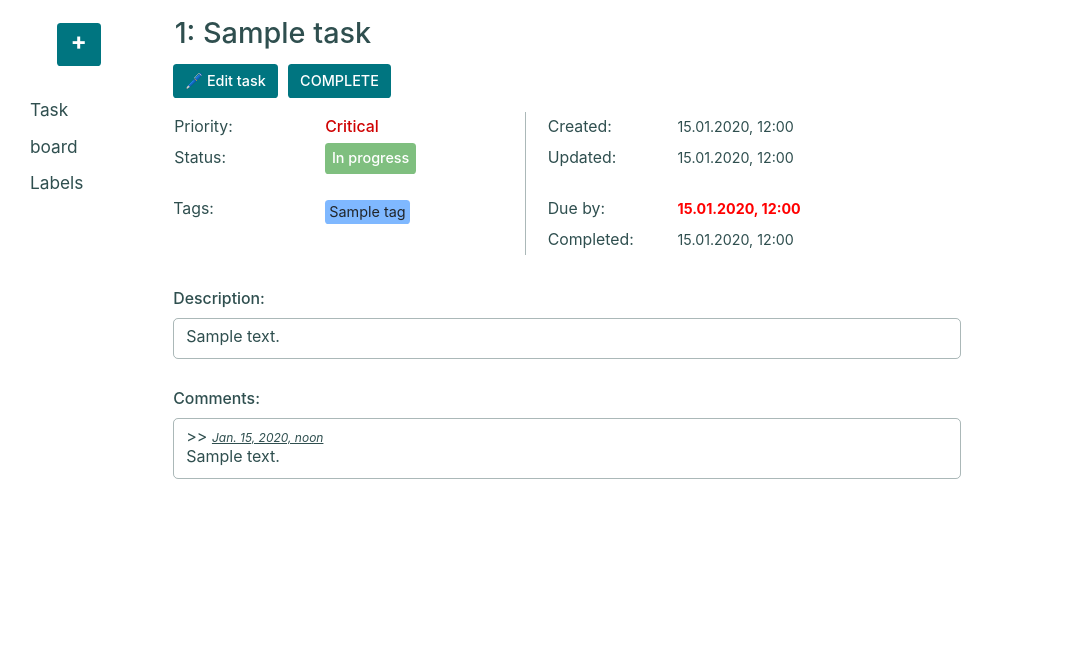
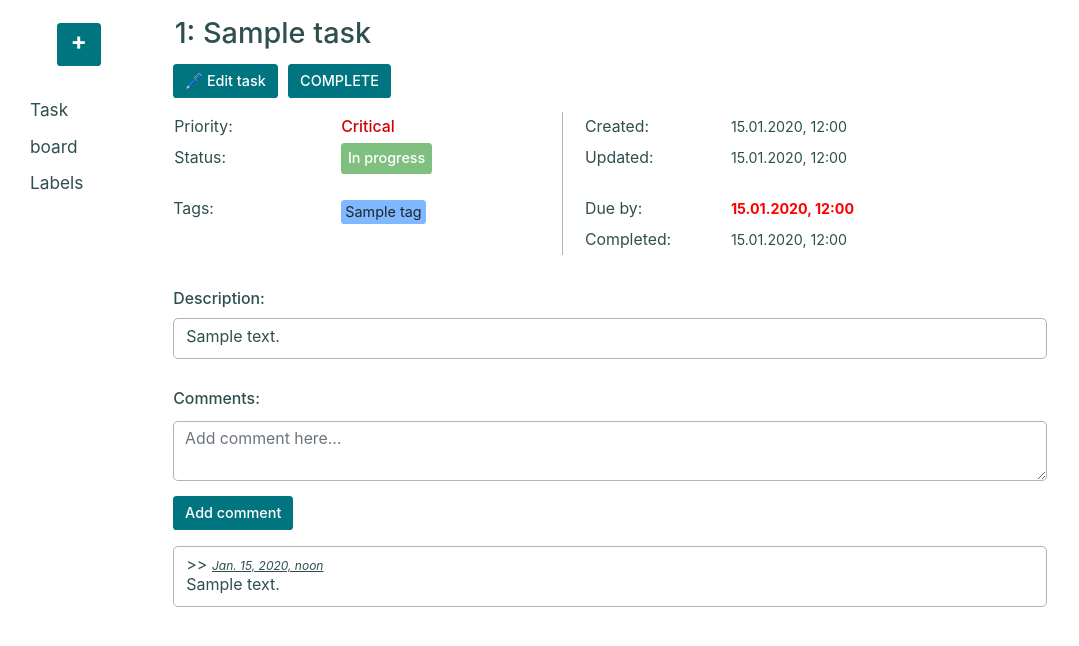
Before and after one commit to CrazyHilly/taskboard, a Django app: page /tasks/1/ in a window 1280 px wide. Shown: the top 646 px of the page, without its empty margins (0-1079 px from the left). Run offline with Django 5.2, Linux system fonts and the light colour scheme; tables that the repository leaves empty hold one stand-in row (values such as "Sample post"); some libraries are stand-ins or nearby versions.

Commit message:
Add 'Add comment' functionality

```diff
--- a/board/forms.py
+++ b/board/forms.py
@@ -1,6 +1,6 @@
-from django.forms import ModelForm, CheckboxSelectMultiple, DateTimeInput
+from django.forms import ModelForm, CheckboxSelectMultiple, DateTimeInput, Textarea
 
-from board.models import Task, Tag
+from board.models import Task, Tag, Comment
 
 
 class TaskCreateForm(ModelForm):
@@ -29,3 +29,17 @@ class TagCreateForm(ModelForm):
             available_colors.append((self.instance.color, self.instance.color))
 
         self.fields["color"].choices = available_colors
+
+
+class CommentForm(ModelForm):
+    class Meta:
+        model = Comment
+        fields = ("comment", )
+        labels = {"comment": ""}
+        widgets = {
+            "comment": Textarea(attrs={
+                "rows": 2,
+                "placeholder": "Add comment here...",
+                "class": "comment-input",
+            }),
+        }
--- a/board/views.py
+++ b/board/views.py
@@ -3,7 +3,7 @@ from django.urls import reverse_lazy
 from django.utils import timezone
 from django.views import generic
 
-from board.forms import TaskCreateForm, TagCreateForm
+from board.forms import TaskCreateForm, TagCreateForm, CommentForm
 from board.models import Task, Tag
 
 
@@ -36,8 +36,25 @@ class TaskDetailView(generic.DetailView):
 
     def get_context_data(self, **kwargs):
         context = super().get_context_data(**kwargs)
-        context.update({"today": timezone.now()})
+        context.update({
+            "today": timezone.now(),
+            "comment_form": CommentForm(),
+            })
         return context
+
+    def post(self, request, *args, **kwargs):
+        task = self.get_object()
+        form = CommentForm(request.POST)
+
+        if form.is_valid():
+            comment = form.save(commit=False)
+            comment.task = task
+            comment.save()
+            return redirect(reverse_lazy("board:task-detail", kwargs={"pk": task.pk}))
+
+        context = self.get_context_data()
+        context["comment_form"] = form
+        return self.render_to_response(context)
 
 
 class TaskCreateView(generic.CreateView):
--- a/static/css/styles.css
+++ b/static/css/styles.css
@@ -333,6 +333,7 @@ li .shield-icon {
 }
 
 .task-detail-heading {
+  width: 80%;
   margin: 6px 0 0 23px;
 }
 
@@ -371,6 +372,19 @@ li .shield-icon {
   border-radius: 5px;
   border-collapse: separate;
   margin: 3pt 0 20pt;
+}
+
+.comment-input {
+  font-size: inherit;
+  width: 80vw !important;
+  border: 1pt solid var(--secondary-shadow-color);
+  border-radius: 5px;
+  box-sizing: border-box;
+}
+
+.form-control {
+  display: block;
+  max-width: 80%;
 }
 
 .task-detail-info-table td {
--- a/templates/board/task_detail.html
+++ b/templates/board/task_detail.html
@@ -1,4 +1,5 @@
 {% extends "base.html" %}
+{% load crispy_forms_filters %}
 
 {% block content %}
     <h2 class="task-detail-heading">
@@ -140,6 +141,13 @@
 
         <li>
             Comments:
+            <form method="post" novalidate class="mt-2">
+                {% csrf_token %}
+                {{ comment_form|crispy }}
+                <input type="submit" value="Add comment" class="btn button-primary mt-0 mb-0">
+            </form>
+
+            {% if task.comments.all %}
                 <table class="task-detail-info-table">
                     {% for comment in task.comments.all %}
                         <tr>
@@ -152,14 +160,10 @@
                                 {{ comment.comment|linebreaksbr }}
                             </td>
                         </tr>
-                {% empty %}
-                    <tr>
-                        <td class="empty">
-                            Comments placeholder
-                        </td>
-                    </tr>
                     {% endfor %}
                 </table>
+            {% else %}
+            {% endif %}
         </li>
     </ul>
 {% endblock %}
```
Lines whose indentation alone changed are shown as unchanged.
